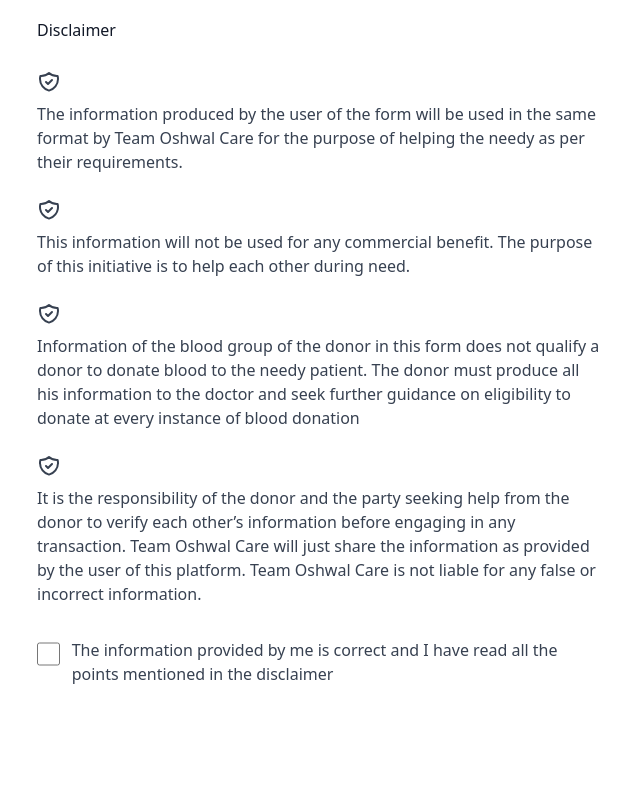
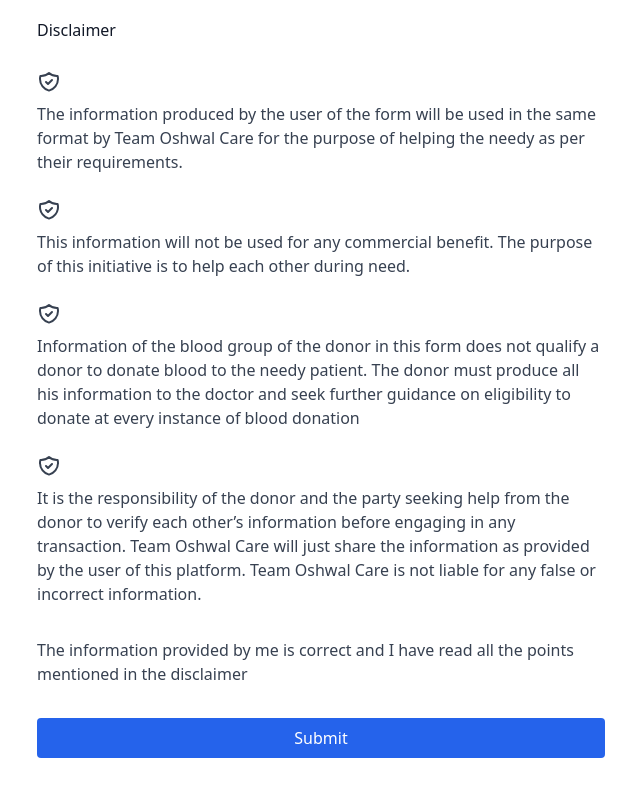
Before and after one commit to billykagwe/bloodDonation, a Next.js app: page /register in a window 1280 px wide. Shown: the part 2839-3635 px from the top of the page, without its empty margins (319-959 px from the left). Built offline with nearby package versions, Linux system fonts and the light colour scheme.

Commit message:
removed disclaimer checkbox

```diff
--- a/components/register.js
+++ b/components/register.js
@@ -10,7 +10,6 @@ import Head from "next/head";
 export default function Register() {
   const [formData, setFormData] = useState({ phone: "+254" });
   const [equipmentImages, setEquipmentImages] = useState({});
-  const [checkedDisclaimer,setCheckDisclaimer] = useState(false)
 
   const formDataChange = (e) => {
     const { name, value } = e.target;
@@ -478,21 +477,21 @@ export default function Register() {
               </p>
             </div>
 
-            <div className='mt-8 flex space-x-3 '>
-              <input checked={checkedDisclaimer} onChange={() => setCheckDisclaimer(!checkedDisclaimer)} type='checkbox' className='h-8 w-8 inline-block ' />
+            <div className='mt-8 flex '>
+
                   <p className=' text-gray-700 inline-block  '>The information provided by me is correct and I have read all the points mentioned in the disclaimer</p>
               </div>
 
             {state.context.error && (
               <p style={{ color: "red" }}>{state.context.error}</p>
             )}
-          { checkedDisclaimer && <button
+           <button
               onClick={() =>
                 send({ type: "SUBMIT", data: { formData, equipmentImages } })
               }
               className='submit mt-8 block rounded p-2 w-full text-center bg-blue-600 '>
               Submit
-            </button>}
+            </button>
           </div>
         )}
       </div>
```
